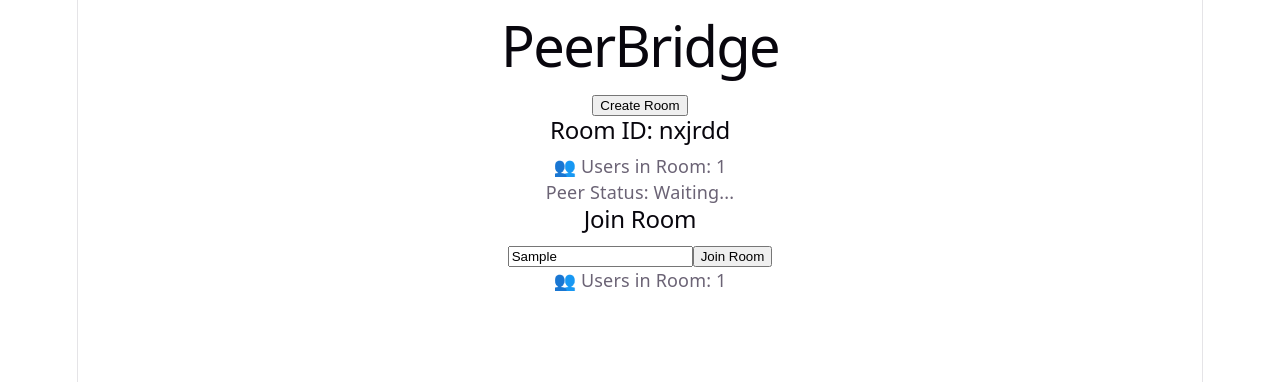
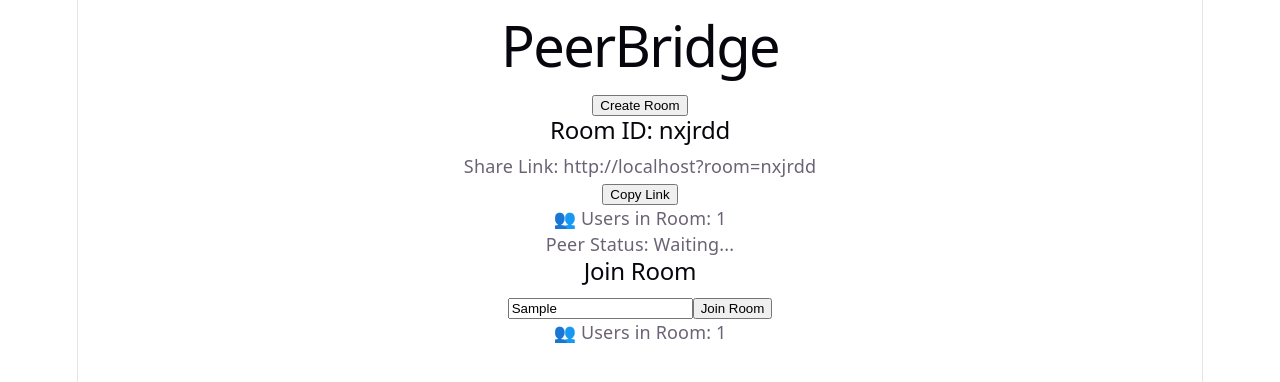
Before and after one commit to Kalpana210706/PeerBridge, a React app in the folder frontend/: page / in a window 1280 px wide. Both pictures are taken after typing "Sample" into the empty fields and a click on the button "Create Room". Shown: the top 382 px of the page. Built offline with nearby package versions, Linux system fonts and the light colour scheme; no server answers; the HTML template or start-up script is replaced by a standard one.

Commit message:
feat: add shareable room invite links

```diff
--- a/frontend/src/components/CreateRoom.jsx
+++ b/frontend/src/components/CreateRoom.jsx
@@ -276,6 +276,21 @@ hash: fileHash,
       {roomId && (
         <>
           <h2>Room ID: {roomId}</h2>
+          <p>
+  Share Link:
+  {" "}
+  {`${window.location.origin}?room=${roomId}`}
+</p>
+
+<button
+  onClick={() =>
+    navigator.clipboard.writeText(
+      `${window.location.origin}?room=${roomId}`
+    )
+  }
+>
+  Copy Link
+</button>
 
           <p>
             👥 Users in Room:{" "}
```
